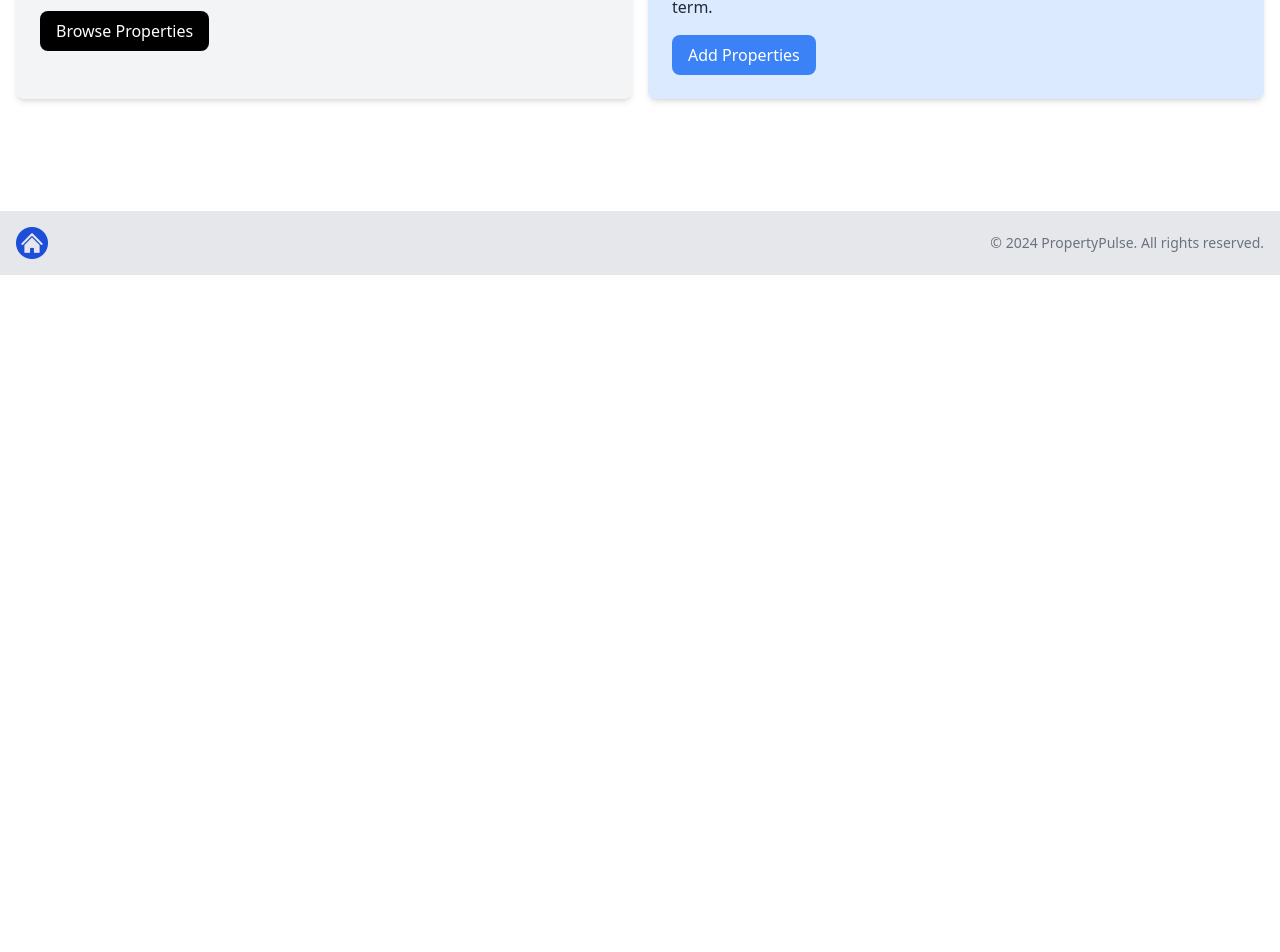
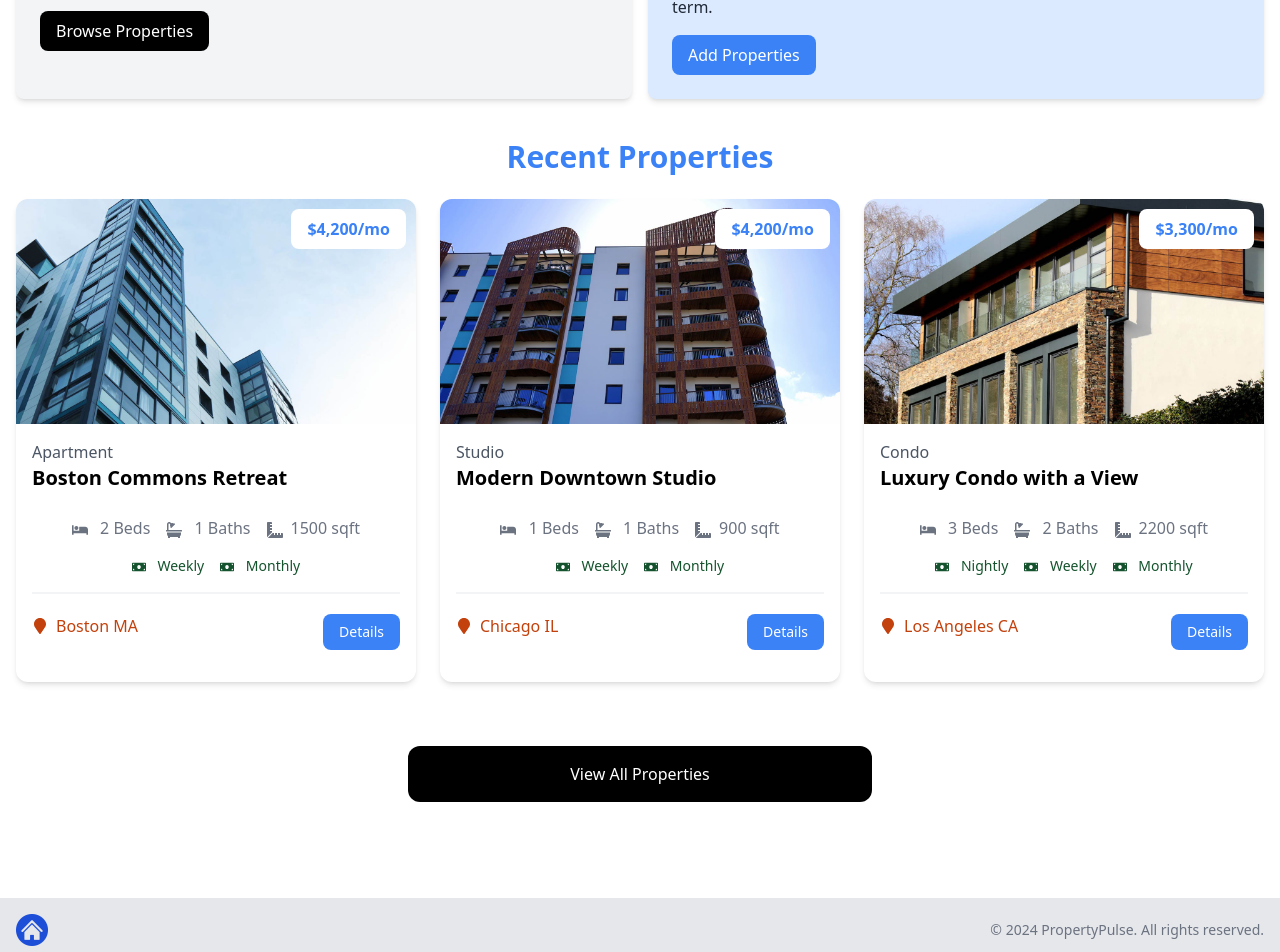
Before and after one commit to JamieSullivanIreland/property-pulse, a Next.js app: page / in a window 1280 px wide. Shown: the part 546-1498 px from the top of the page. Before the commit the page ends 821 px from the top, so only its background shows below. Built offline with nearby package versions, Linux system fonts and the light colour scheme.

Commit message:
Added home properties component

```diff
--- a/app/page.jsx
+++ b/app/page.jsx
@@ -1,11 +1,13 @@
 import Hero from '../components/Hero';
 import InfoBoxes from '../components/InfoBoxes';
+import HomeProperties from '@/components/HomeProperties';
 
 const HomePage = () => {
   return (
     <>
       <Hero />
       <InfoBoxes />
+      <HomeProperties />
     </>
   );
 };
--- a/app/properties/page.jsx
+++ b/app/properties/page.jsx
@@ -3,12 +3,12 @@ import PropertyCard from '@/components/PropertyCard';
 
 const PropertiesPage = () => {
   return (
-    <section class='px-4 py-6'>
-      <div class='container-xl lg:container m-auto px-4 py-6'>
+    <section className='px-4 py-6'>
+      <div className='container-xl lg:container m-auto px-4 py-6'>
         {properties.length === 0 ? (
           <p>No properties found</p>
         ) : (
-          <div class='grid grid-cols-1 md:grid-cols-3 gap-6'>
+          <div className='grid grid-cols-1 md:grid-cols-3 gap-6'>
             {properties.map((property) => (
               <PropertyCard
                 key={property._id}
--- /dev/null
+++ b/components/HomeProperties.jsx
@@ -0,0 +1,44 @@
+import properties from '@/properties.json';
+import PropertyCard from './PropertyCard';
+import Link from 'next/link';
+
+const HomeProperties = () => {
+  const recentProperties = properties
+    .sort(() => Math.random() - Math.random())
+    .slice(0, 3);
+
+  return (
+    <>
+      <section className='px-4 py-6'>
+        <div className='container-xl lg:container m-auto'>
+          <h2 className='text-3xl font-bold text-blue-500 mb-6 text-center'>
+            Recent Properties
+          </h2>
+          <div className='grid grid-cols-1 md:grid-cols-3 gap-6'>
+            {recentProperties === 0 ? (
+              <p>no properties found</p>
+            ) : (
+              recentProperties.map((property) => (
+                <PropertyCard
+                  key={property._id}
+                  property={property}
+                />
+              ))
+            )}
+          </div>
+        </div>
+      </section>
+
+      <section className='m-auto max-w-lg my-10 px-6'>
+        <Link
+          href='/properties'
+          className='block bg-black text-white text-center py-4 px-6 rounded-xl hover:bg-gray-700'
+        >
+          View All Properties
+        </Link>
+      </section>
+    </>
+  );
+};
+
+export default HomeProperties;
--- a/components/PropertyCard.jsx
+++ b/components/PropertyCard.jsx
@@ -22,40 +22,41 @@ const PropertyCard = ({ property }) => {
   };
 
   return (
-    <div class='rounded-xl shadow-md relative'>
+    <div className='rounded-xl shadow-md relative'>
       <Image
         src={`/images/properties/${property.images[0]}`}
         alt=''
         sizes='100vw'
         height={0}
         width={0}
-        class='w-full h-auto rounded-t-xl'
+        className='w-full h-auto rounded-t-xl'
       />
-      <div class='p-4'>
-        <div class='text-left md:text-center lg:text-left mb-6'>
-          <div class='text-gray-600'>{property.type}</div>
-          <h3 class='text-xl font-bold'>{property.name}</h3>
+      <div className='p-4'>
+        <div className='text-left md:text-center lg:text-left mb-6'>
+          <div className='text-gray-600'>{property.type}</div>
+          <h3 className='text-xl font-bold'>{property.name}</h3>
         </div>
-        <h3 class='absolute top-[10px] right-[10px] bg-white px-4 py-2 rounded-lg text-blue-500 font-bold text-right md:text-center lg:text-right'>
+        <h3 className='absolute top-[10px] right-[10px] bg-white px-4 py-2 rounded-lg text-blue-500 font-bold text-right md:text-center lg:text-right'>
           ${getRateDisplay()}
         </h3>
 
-        <div class='flex justify-center gap-4 text-gray-500 mb-4'>
+        <div className='flex justify-center gap-4 text-gray-500 mb-4'>
           <p>
             <FaBed className='inline mr-2' /> {property.beds}{' '}
-            <span class='md:hidden lg:inline'>Beds</span>
+            <span className='md:hidden lg:inline'>Beds</span>
           </p>
           <p>
             <FaBath className='inline mr-2' /> {property.baths}{' '}
-            <span class='md:hidden lg:inline'>Baths</span>
+            <span className='md:hidden lg:inline'>Baths</span>
           </p>
           <p>
             <FaRulerCombined className='inline mr-2' />
-            {property.square_feet} <span class='md:hidden lg:inline'>sqft</span>
+            {property.square_feet}{' '}
+            <span className='md:hidden lg:inline'>sqft</span>
           </p>
         </div>
 
-        <div class='flex justify-center gap-4 text-green-900 text-sm mb-4'>
+        <div className='flex justify-center gap-4 text-green-900 text-sm mb-4'>
           {property.rates.nightly && (
             <p>
               <FaMoneyBill className='inline mr-2' /> Nightly
@@ -75,17 +76,17 @@ const PropertyCard = ({ property }) => {
 
         <div className='border border-gray-100 mb-5'></div>
 
-        <div class='flex flex-col lg:flex-row justify-between mb-4'>
-          <div class='flex align-middle gap-2 mb-4 lg:mb-0'>
+        <div className='flex flex-col lg:flex-row justify-between mb-4'>
+          <div className='flex align-middle gap-2 mb-4 lg:mb-0'>
             <FaMapMarker className='text-orange-700 mt-1' />
-            <span class='text-orange-700'>
+            <span className='text-orange-700'>
               {' '}
               {property.location.city} {property.location.state}{' '}
             </span>
           </div>
           <Link
             href={`/properties/${property._id}`}
-            class='h-[36px] bg-blue-500 hover:bg-blue-600 text-white px-4 py-2 rounded-lg text-center text-sm'
+            className='h-[36px] bg-blue-500 hover:bg-blue-600 text-white px-4 py-2 rounded-lg text-center text-sm'
           >
             Details
           </Link>
```
